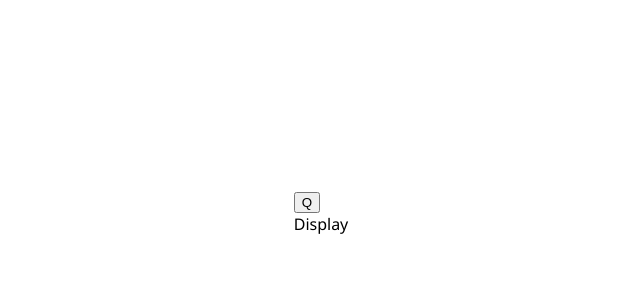
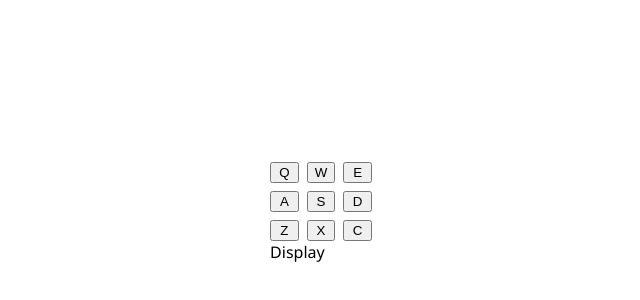
Before and after one commit to spfave/fcc-certificate-projects, a React (Vite) app in the folder front-end/drum-machine/: page / in a window 1280 px wide. Shown: the part 188-488 px from the top of the page, without its empty margins (319-959 px from the left). Built offline with nearby package versions, Linux system fonts and the light colour scheme.

Commit message:
Create drum button grid

```diff
--- a/front-end/drum-machine/src/components/drum-machine.css
+++ b/front-end/drum-machine/src/components/drum-machine.css
@@ -1,4 +1,10 @@
 #drum-machine {
+	& #drum-pads {
+		display: grid;
+		gap: 0.5rem;
+		grid-template-columns: repeat(3, 1fr);
+	}
+
 	& .drum-pad {
 		text-transform: uppercase;
 	}
--- a/front-end/drum-machine/src/components/drum-machine.tsx
+++ b/front-end/drum-machine/src/components/drum-machine.tsx
@@ -2,14 +2,23 @@ import { useEffect } from 'react';
 
 import './drum-machine.css';
 
+// Data
 type DrumSound = {
 	soundName: string;
 	soundSrc: string;
 	soundKey: string;
 };
 
-const DrumSounds: DrumSound[] = [
+const drumSounds: DrumSound[] = [
 	{ soundName: 'Heater 1', soundSrc: 'audio/Heater-1.mp3', soundKey: 'q' },
+	{ soundName: 'Heater 2', soundSrc: 'audio/Heater-2.mp3', soundKey: 'w' },
+	{ soundName: 'Heater 3', soundSrc: 'audio/Heater-3.mp3', soundKey: 'e' },
+	{ soundName: 'Heater 4', soundSrc: 'audio/Heater-4.mp3', soundKey: 'a' },
+	{ soundName: 'Clap', soundSrc: 'audio/Heater-6.mp3', soundKey: 's' },
+	{ soundName: 'Open HH', soundSrc: 'audio/Dsc_Oh.mp3', soundKey: 'd' },
+	{ soundName: 'Kick & Hat', soundSrc: 'audio/Kick_n_Hat.mp3', soundKey: 'z' },
+	{ soundName: 'Kick', soundSrc: 'audio/RP4_KICK_1.mp3', soundKey: 'x' },
+	{ soundName: 'Closed HH', soundSrc: 'audio/Cev_H2.mp3', soundKey: 'c' },
 ];
 
 // Component: Drum Machine
@@ -17,14 +26,16 @@ export default function DrumMachine() {
 	return (
 		<div id="drum-machine">
 			<div id="drum-pads">
-				<DrumButton {...DrumSounds[0]} />
+				{drumSounds.map((drumSound) => (
+					<DrumButton key={drumSound.soundKey} {...drumSound} />
+				))}
 			</div>
 			<div id="display">Display</div>
 		</div>
 	);
 }
 
-// Componet: Drum Button
+// Component: Drum Button
 type DrumButtonProps = DrumSound;
 function DrumButton(props: DrumButtonProps) {
 	const { soundName, soundSrc, soundKey } = props;
@@ -32,6 +43,8 @@ function DrumButton(props: DrumButtonProps) {
 	useEffect(() => {
 		const body = document.querySelector('body') as HTMLBodyElement;
 		body.addEventListener('keydown', handlePlaySoundKey);
+
+		// Clean up
 		return () => body.removeEventListener('keydown', handlePlaySoundKey);
 	}, []);
 
```
